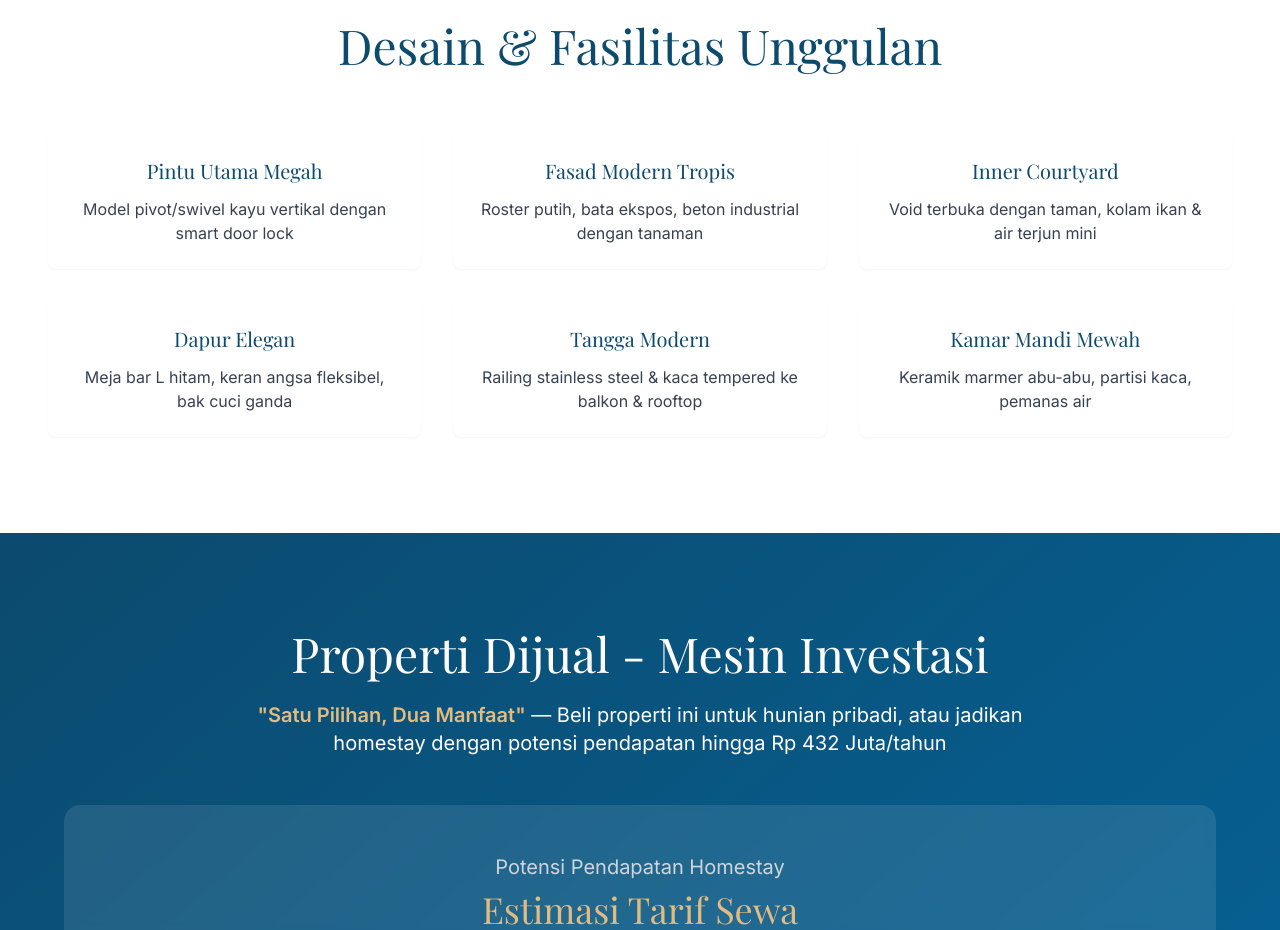
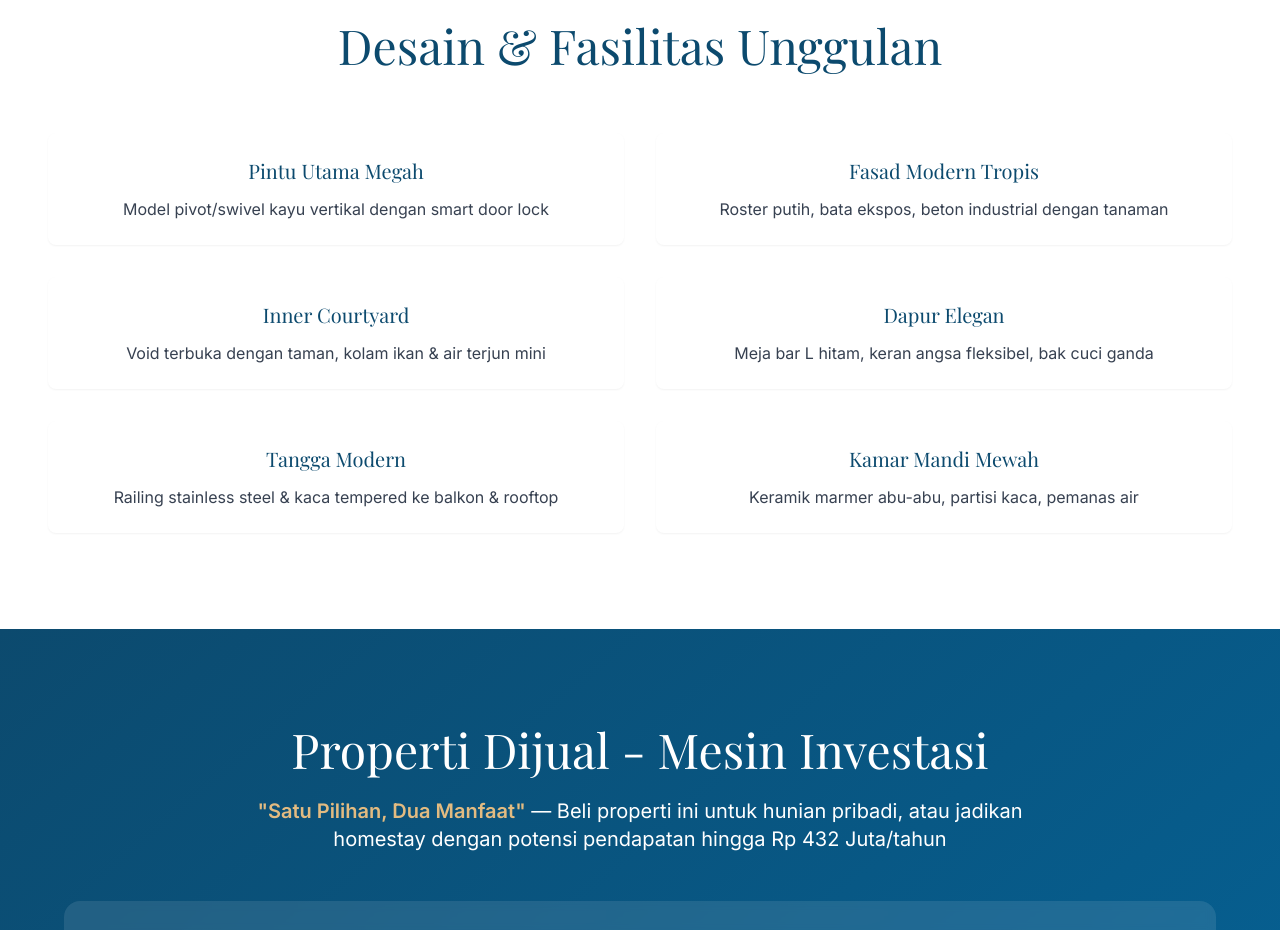
Before and after one commit to Sakticahyaa/yutaka-properties, a React (Vite) app: page /jogja in a window 1280 px wide. Shown: the part 4180-5110 px from the top of the page. Built offline with nearby package versions, Linux system fonts and the light colour scheme.

Commit message:
Change building facilities to 2 columns layout
- Facilities section now displays in 2 columns instead of 3
- More spacious layout with better readability
- Applied to both Menteng and Jogja pages

```diff
--- a/src/pages/Jogja.tsx
+++ b/src/pages/Jogja.tsx
@@ -306,7 +306,7 @@ function Jogja() {
           <h2 className="text-4xl md:text-5xl font-serif text-center mb-16 text-primary-900">
             Desain & Fasilitas Unggulan
           </h2>
-          <div className="grid grid-cols-3 gap-4 sm:gap-6 md:gap-8">
+          <div className="grid grid-cols-2 gap-4 sm:gap-6 md:gap-8">
             <div className="text-center p-3 sm:p-4 md:p-6 bg-white rounded-lg shadow-sm">
               <h3 className="text-sm sm:text-base md:text-xl font-serif mb-1 sm:mb-2 md:mb-3 text-primary-900">Pintu Utama Megah</h3>
               <p className="text-xs sm:text-sm md:text-base text-gray-700">Model pivot/swivel kayu vertikal dengan smart door lock</p>
--- a/src/pages/Menteng.tsx
+++ b/src/pages/Menteng.tsx
@@ -247,7 +247,7 @@ function Menteng() {
           <h2 className="text-4xl md:text-5xl font-serif text-center mb-16 text-primary-900">
             Building Facilities
           </h2>
-          <div className="grid grid-cols-3 gap-4 sm:gap-6 md:gap-8">
+          <div className="grid grid-cols-2 gap-4 sm:gap-6 md:gap-8">
             <div className="text-center p-3 sm:p-4 md:p-6 bg-primary-50 rounded-lg">
               <h3 className="text-sm sm:text-base md:text-xl font-serif mb-1 sm:mb-2 md:mb-3 text-primary-900">Infinity Swimming Pool</h3>
               <p className="text-xs sm:text-sm md:text-base text-gray-700">Kolam renang infinity dengan pemandangan kota Jakarta</p>
```
